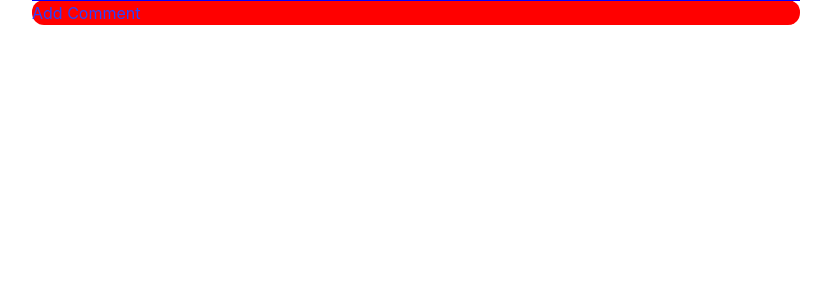
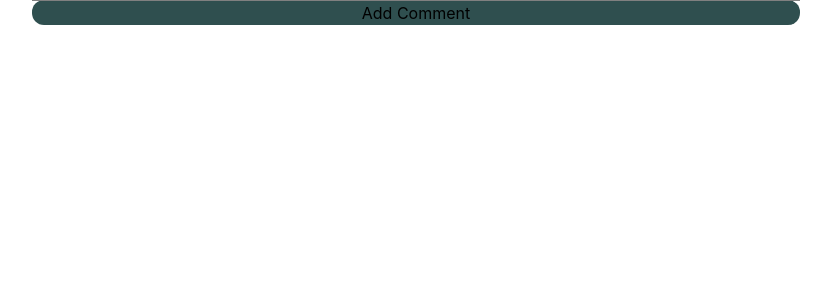
Before and after one commit to rjpinks/django-practice, a Django app: template blog/templates/blog/post-data.html in a window 1280 px wide. Shown: the part 56-356 px from the top of the page, without its empty margins (224-1055 px from the left). Run offline with Django 3.2, Linux system fonts and the light colour scheme; the template is opened without the code that fills it, so the values that code supplies are empty.

Commit message:
have the blog page properly formatted

```diff
--- a/blog/static/blog/post-data.css
+++ b/blog/static/blog/post-data.css
@@ -1,22 +1,21 @@
 #post-data-master {
 	max-width: 60%;
 	margin: auto;
-	background-color: red;
+	background-color: darkslategray;
 	border-radius: 12px;
-	color: blue;
+	color: whitesmoke;
 }
 
 #post-title {
 	text-align: center;
 	font-size: 32px;
-	border-bottom: .025em solid blue;
+	border-bottom: .025em solid gray;
 }
 
 #post-section {
 	background-color: black;
 	padding: 1.0em;
 	color: whitesmoke;
-	border-radius: 0px 0px 12px 12px;
 }
 
 #post-image {
@@ -28,6 +27,7 @@
 }
 
 #comments-container {
+	display: none;
 	margin: auto;
 	max-width: 80%;
 	background-color: black;
@@ -39,11 +39,36 @@
 #comments-header {
 	text-align: center;
 	font-size: 32px;
-	border-bottom: .025em solid blue;
-	background-color: red;
-	color: blue;
+	border-bottom: .025em solid whitesmoke;
+	background-color: darkslategray;
+	color: whitesmoke;
 	border-radius: 12px 12px 0px 0px;
 	margin-bottom: 0.75em;
+}
+
+#button-container {
+	display: flex;
+	justify-content: space-evenly;
+	color: black;
+	align-items: center;
+}
+
+#see-comments {
+
+}
+
+#add-no-comment {
+	color: black;
+}
+
+#add-comment {
+	color: black;
+}
+
+#blackbar {
+	width: 2px;
+	height: 20px;
+	background-color: black;
 }
 
 .comment-date {
--- a/blog/templates/blog/post-data.html
+++ b/blog/templates/blog/post-data.html
@@ -17,9 +17,10 @@
 		</section>
 	{% endif %}
 	{% if comments %}
-		<div>
-			<button id="see-comments">See Comment</button>
-			<a href="/" id="add-see-comment">Add Comment</a>
+		<div id="button-container">
+			<button id="see-comments">See Comments</button>
+			<div id="blackbar"></div>
+			<a href="/" id="add-comment" class="comment-anchor">Add Comment</a>
 		</div>
 		<script type="text/javascript">
 			const commentBtn = document.querySelector('#see-comments')
@@ -30,8 +31,8 @@
 			})
 		</script>
 	{% else %}
-		<div>
-			<a href="/" id="add-no-see-comment">Add Comment</a>
+		<div id="button-container">
+			<a href="/" id="add-no-comment" class="comment-anchor">Add Comment</a>
 		</div>
 	{% endif %}
 </div>
@@ -46,6 +47,9 @@
 					<p class="comment-content">{{ comment.content }}</p>
 					<p class="comment-date"><em>{{ comment.last_edited }}</em></p>
 				</section>
+				<section id="see-more-sec">
+					<button id="see-more-btn">See more</button>
+				</section>
 			{% endfor %}
 		</div>
 	</div>
```
Also changed, not shown: README.md.
